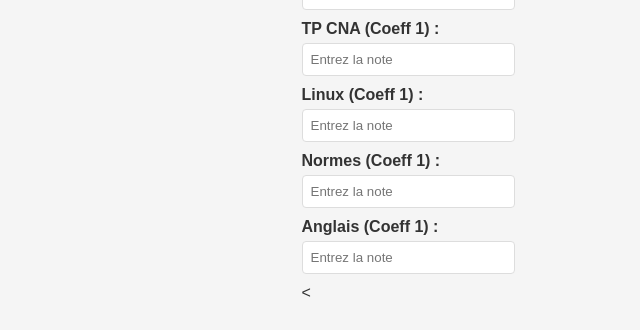
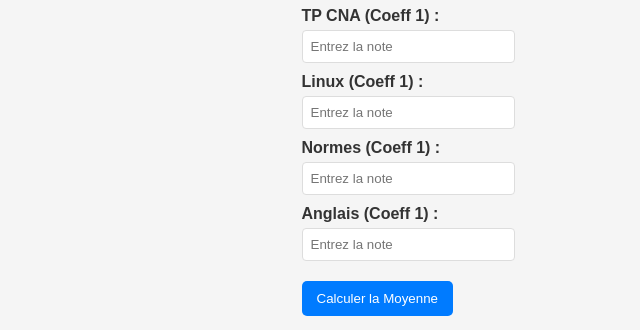
Before and after one commit to Yahiake/RTM1S1CALCULATEUR, a plain HTML site: page index.html in a window 1280 px wide. Shown: the part 470-800 px from the top of the page, without its empty margins (329-969 px from the left). Drawn offline with Linux system fonts and the light colour scheme.

Commit message:
Update index.html

```diff
--- a/index.html
+++ b/index.html
@@ -4,7 +4,7 @@
     <meta charset="UTF-8">
     <meta name="viewport" content="width=device-width, initial-scale=1.0">
     <title>Moyenne du S1</title>
-    <link rel="stylesheet" href="style.css"> <!-- Keep this as is -->
+    <link rel="stylesheet" href="style.css"> <!-- Make sure this is linked correctly -->
 </head>
 <body>
     <h1>Moyenne du S1</h1>
@@ -54,4 +54,11 @@
             <label for="Anglais">Anglais (Coeff 1) :</label>
             <input type="number" id="Anglais" placeholder="Entrez la note" step="any" required>
         </div>
-        <
+        <button type="submit">Calculer la Moyenne</button>
+    </form>
+
+    <p id="result"></p>
+
+    <script src="script.js"></script> <!-- Link to your JS file -->
+</body>
+</html>
```
